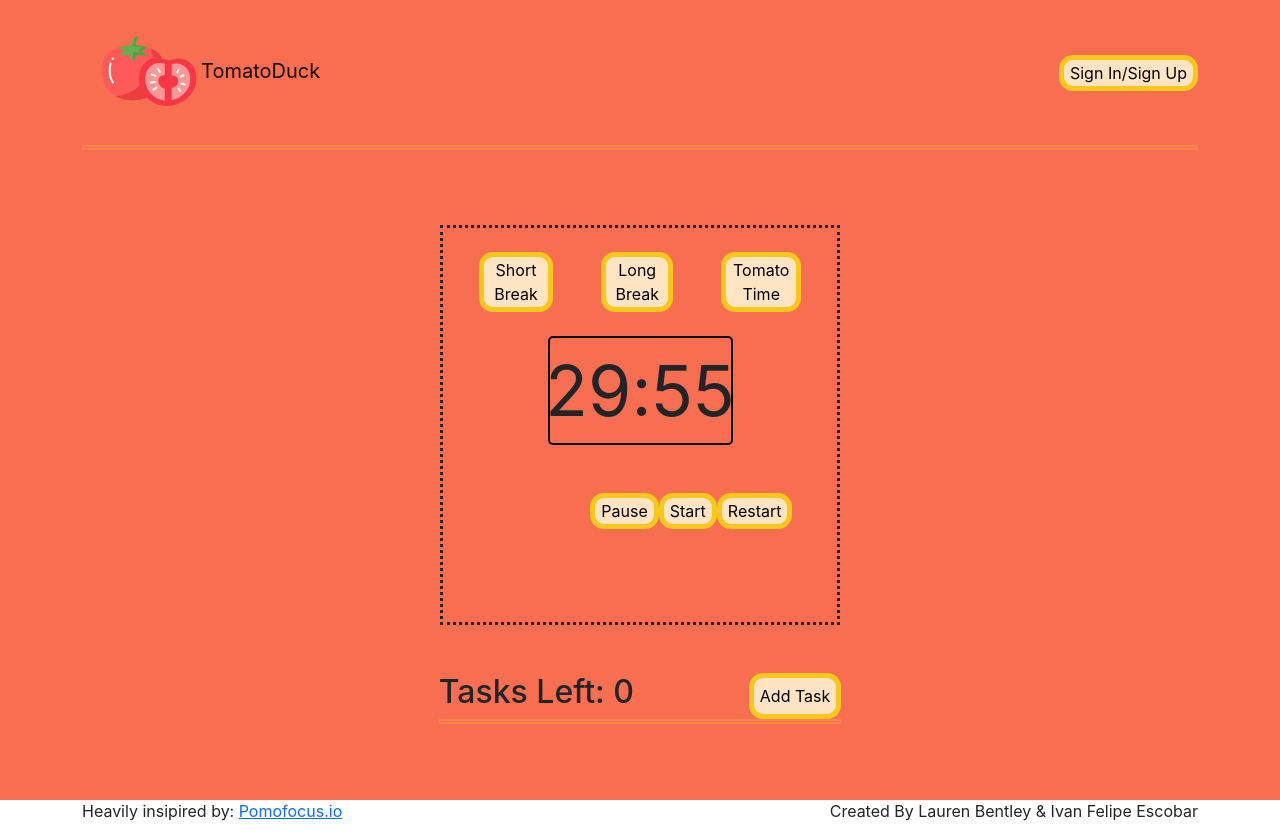
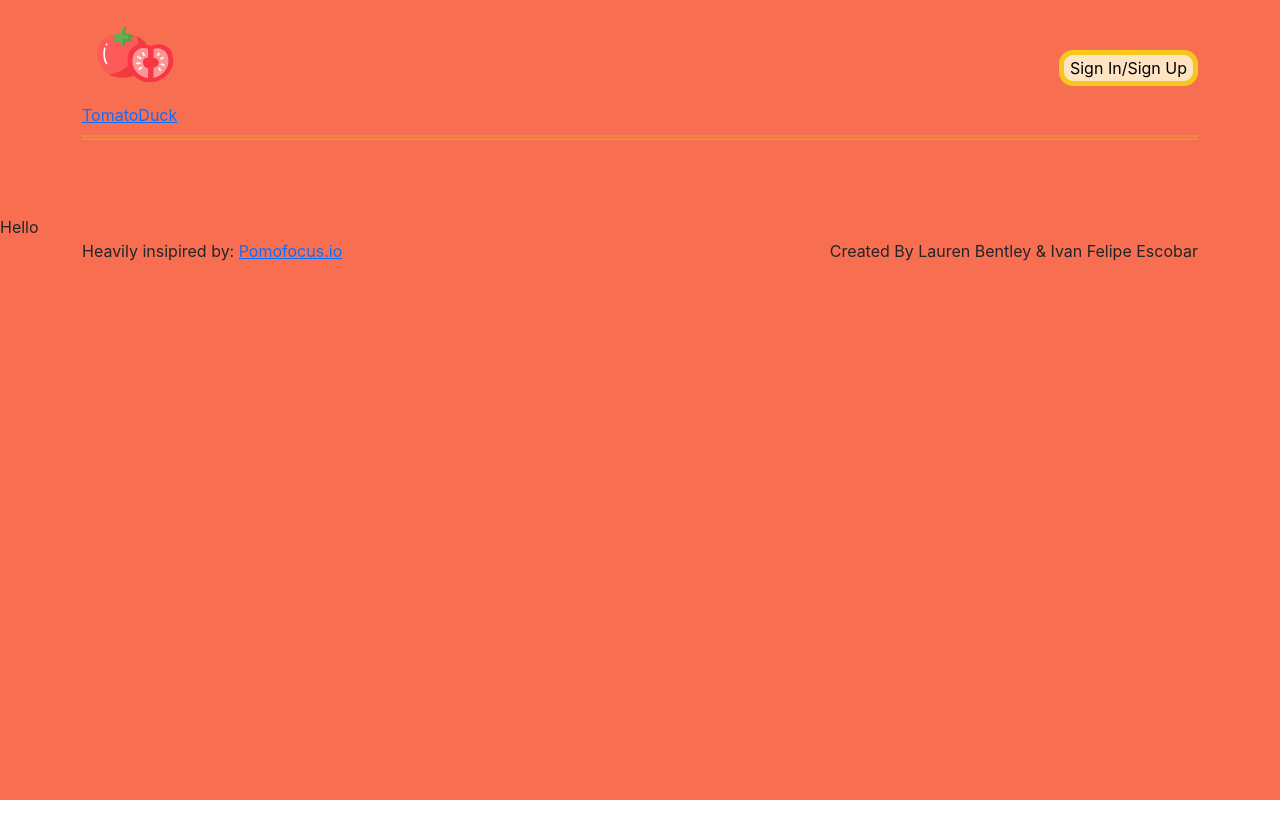
Before and after one commit to indwomt/tomatoduck, a React (Create React App) app in the folder client/: page /preferences in a window 1280 px wide. After the commit the page ends 800 px from the top, so only its background shows below. Built offline with nearby package versions, Linux system fonts and the light colour scheme; the HTML template or start-up script is replaced by a standard one.

Commit message:
client side routing/ login signup debug

```diff
--- a/client/src/App.js
+++ b/client/src/App.js
@@ -2,15 +2,32 @@ import './App.css';
 import Header from './components/Header'
 import Main from './pages/main';
 import Footer from './components/Footer'
+import UserPref from './pages/user-preferences';
+import {BrowserRouter as Router, Routes, Route} from 'react-router-dom'
 // import bootstrap from 'react-bootstrap'
 
 function App() {
   return (
-    <div className="App">
-      <Header />
-       <Main />
-      <Footer />
-    </div>
+    <Router>
+      <div className="App">
+        <Header />
+        <Routes>
+          <Route
+            path='/'
+            element={<Main />}
+            />
+          <Route
+            path='/preferences'
+            element={<UserPref/>}
+          />
+          <Route
+            path='*'
+            element={<h1 className='mt-3'>~~Wrong page!!!~~</h1>}
+          />
+        </Routes>
+        <Footer />
+      </div>
+    </Router>
   );
 }
 
--- a/client/src/components/Footer.js
+++ b/client/src/components/Footer.js
@@ -2,11 +2,11 @@ import react from 'react'
 
 export default function Footer() {
     return(
-        <div class="container d-flex justify-content-between">
-            <div class="credit">
+        <div className="container d-flex justify-content-between">
+            <div className="credit">
                 <p>Heavily insipired by: <a href='https://pomofocus.io/'>Pomofocus.io</a></p>
             </div>
-            <div class='creator-links'>
+            <div className='creator-links'>
             <p>Created By <a>Lauren Bentley</a> & <a>Ivan Felipe Escobar</a></p>
             </div>
         </div>
--- a/client/src/components/Header.js
+++ b/client/src/components/Header.js
@@ -1,10 +1,11 @@
 import React, { useState } from 'react';
 import icon from '../assets/tomato-24.svg';
 // import { Nav, Container} from 'reactstrap';
+import { Link } from 'react-router-dom'
 import { Modal, Tab, Nav,} from 'react-bootstrap'
 import SignUpForm from './signup';
 import LoginForm from './login';
-// import Auth from '../utils/auth'
+import Auth from '../utils/auth'
 
 const Header = () => {
   const [modal, setModal] = useState(false);
@@ -16,13 +17,21 @@ const Header = () => {
   return (
     <div className='container'>
       <nav className='navbar'>
-        <a className='navbar-brand' href='#'>
+        <Link to='/'>
           <img src={icon} alt='Tomato icon' />
           TomatoDuck
-        </a>
+        </Link>
+        {Auth.loggedIn() ? (<>
+          <Link to='/preferences'>
+            <button>User Settings</button>
+          </Link>
+          <button onClick={Auth.logout}></button></>
+
+        ) : (
         <button className='login-btn' onClick={()=>setModal(true)}>
           Sign In/Sign Up
-        </button>
+        </button>)
+        }
       </nav>
 
 
--- a/client/src/components/Tasks.js
+++ b/client/src/components/Tasks.js
@@ -2,12 +2,12 @@ import react from 'react'
 
 export default function Tasks() {
     return(
-        <div class='container col-4 d-flex-col justify-content-center my-5'>
-            <div class='task-header justify-content-between d-flex'>
+        <div className='container col-4 d-flex-col justify-content-center my-5'>
+            <div className='task-header justify-content-between d-flex'>
                 <h2>Tasks Left: 0</h2>
-                <button class='add-task-btn'>Add Task</button>
+                <button className='add-task-btn'>Add Task</button>
             </div>
-            <div class='task-container'>
+            <div className='task-container'>
 
             </div>
         </div>
--- a/client/src/components/Timer.js
+++ b/client/src/components/Timer.js
@@ -35,17 +35,17 @@ export default function Timer(){
                 <button onClick={() => handleButtonClick(25*1800)}className="m-4 setting-btn">Tomato Time</button>
             </div>
             <div className="timer container col-6 d-flex justify-content-center bordered">
-            <span class="timer-display">{minutes}</span><span class="timer-display">:</span><span class="timer-display">{seconds=seconds<10?`0${seconds}`:seconds}</span>
+            <span className="timer-display">{minutes}</span><span className="timer-display">:</span><span className="timer-display">{seconds=seconds<10?`0${seconds}`:seconds}</span>
 
             </div>
-            <div class="container start-btn-box d-flex justify-content-center">
+            <div className="container start-btn-box d-flex justify-content-center">
 
 
 
-        </div><div class='hook-btns container col-4 d-flex justify-content-around my-5'>
-       <button class='timer-btn'onClick={pause}>Pause</button>
-      <button class='timer-btn'onClick={resume}>Start</button>
-       <button class='timer-btn'onClick={() => {
+        </div><div className='hook-btns container col-4 d-flex justify-content-around my-5'>
+       <button className='timer-btn'onClick={pause}>Pause</button>
+      <button className='timer-btn'onClick={resume}>Start</button>
+       <button className='timer-btn'onClick={() => {
         // Restarts to 5 minutes timer
         const time = new Date();
         time.setSeconds(time.getSeconds() + 1800);
--- a/client/src/components/login.js
+++ b/client/src/components/login.js
@@ -39,7 +39,7 @@ const LoginForm = () => {
         })
     }
     return (
-        <Form noValidate validate={validated} onSubmit={handleSubmit}>
+        <Form noValidate validated={validated} onSubmit={handleSubmit}>
             <Alert dissmisable onClose={()=> setAlert(false)} show={alert}>
                 Something Went Wrong!!!
             </Alert>
@@ -48,6 +48,7 @@ const LoginForm = () => {
                 <Form.Control
                     type='email'
                     placeholder='Your email address'
+                    name='email'
                     onChange={handleInput}
                     value={userData.email}
                     required
@@ -59,6 +60,7 @@ const LoginForm = () => {
                 <Form.Control
                     type='password'
                     placeholder='Password'
+                    name='password'
                     onChange={handleInput}
                     value={userData.password}
                     required
--- a/client/src/components/signup.js
+++ b/client/src/components/signup.js
@@ -40,7 +40,7 @@ const SignUpForm = () => {
         })
     }
     return (
-        <Form noValidate validate={validated} onSubmit={handleSubmit}>
+        <Form noValidate validated={validated} onSubmit={handleSubmit}>
             <Alert dissmisable onClose={()=> setAlert(false)} show={alert}>
                 Something Went Wrong!!!
             </Alert>
@@ -49,6 +49,7 @@ const SignUpForm = () => {
                 <Form.Control
                     type='text'
                     placeholder='Your username here'
+                    name='username'
                     onChange={handleInput}
                     value={userData.username}
                     required
@@ -60,6 +61,7 @@ const SignUpForm = () => {
                 <Form.Control
                     type='email'
                     placeholder='Your email address'
+                    name='email'
                     onChange={handleInput}
                     value={userData.email}
                     required
@@ -71,6 +73,7 @@ const SignUpForm = () => {
                 <Form.Control
                     type='password'
                     placeholder='Password'
+                    name='password'
                     onChange={handleInput}
                     value={userData.password}
                     required
--- a/client/src/pages/user-preferences.js
+++ b/client/src/pages/user-preferences.js
@@ -0,0 +1,6 @@
+const UserPref = () => {
+    return (
+        <>Hello</>
+    )
+}
+export default UserPref
```
